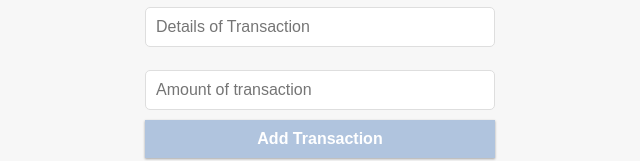
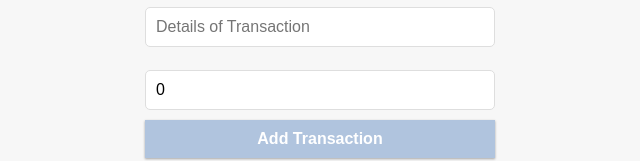
Before and after one commit to Nabeel87/expence-mang-sys, a React (Create React App) app: page / in a window 1280 px wide. Shown: the part 564-725 px from the top of the page, without its empty margins (320-960 px from the left). Built offline with nearby package versions, Linux system fonts and the light colour scheme.

Commit message:
Update AddTransation.js
use useStete in input fields

```diff
--- a/src/components/AddTransation.js
+++ b/src/components/AddTransation.js
@@ -1,6 +1,9 @@
-import React from 'react'
+import React, { useState } from 'react'
 
 export const AddTransation = () => {
+
+  const [description, setDescription] = useState('');
+  const [transactionAmount, setTransactionAmount] = useState(0);
   return (
     <div>
       <h3>Add New Transation</h3>
@@ -9,13 +12,21 @@ export const AddTransation = () => {
           <label htmlFor="description">
 
           </label>
-            <input type="text" placeholder="Details of Transaction" />
+          <input
+            type="text"
+            id="description"
+            value={description}
+            placeholder="Details of Transaction" />
         </div>
         <div className="form-control">
           <label htmlFor="transactionamount">
 
           </label>
-            <input type="text" placeholder="Amount of transaction" />
+          <input
+            type="number"
+            id="transactionamount"
+            value={transactionAmount}
+            placeholder="Amount of transaction" />
         </div>
         <button className="btn"> Add Transaction</button>
       </form>
```
Lines whose indentation alone changed are shown as unchanged.
